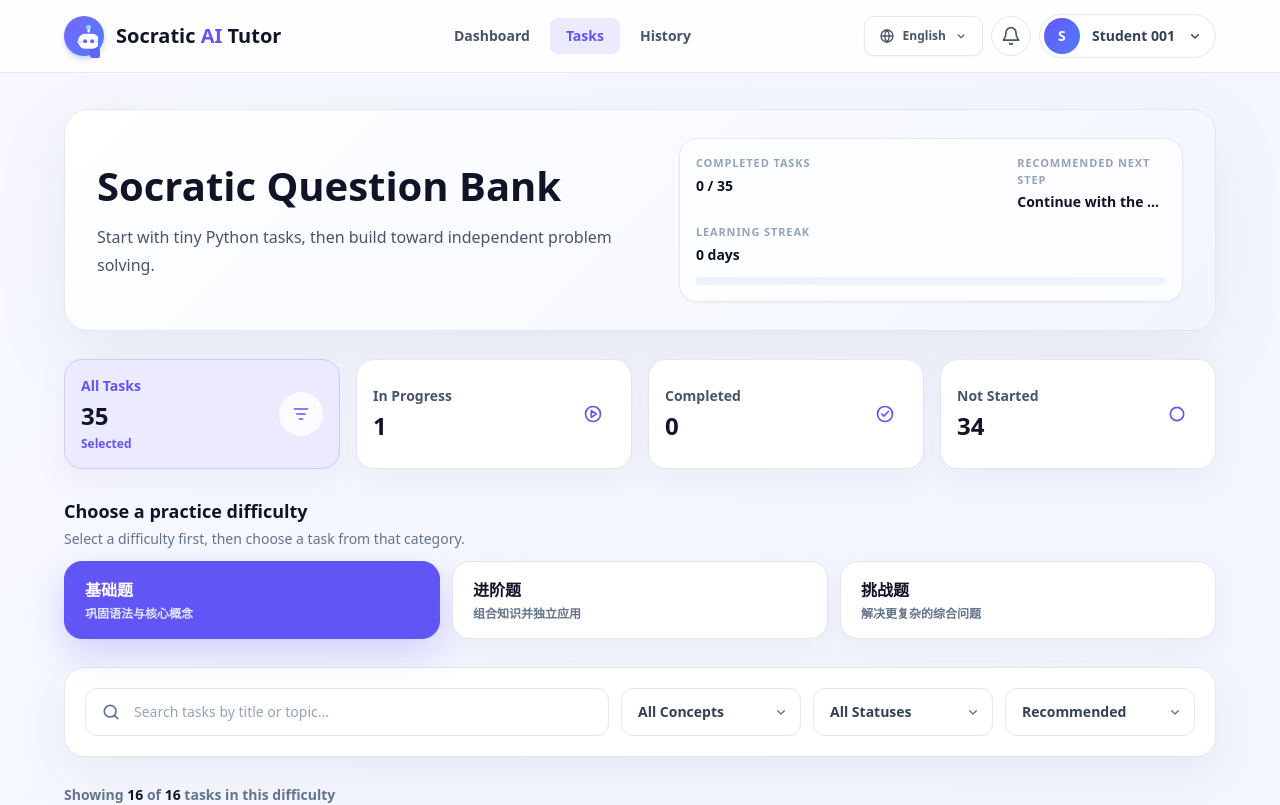
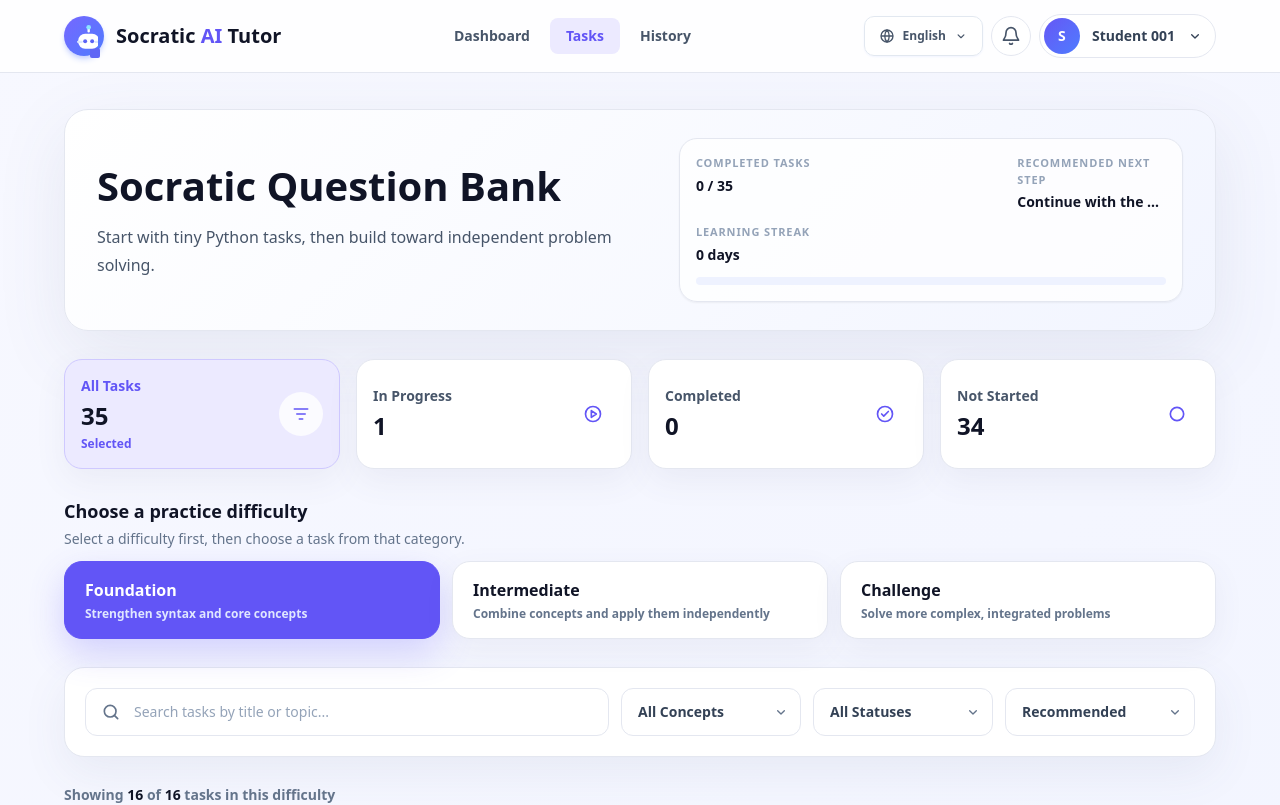
Before and after one commit to Seven777681/socratic-tutor-react, a Next.js app: page /tasks in a window 1280 px wide. Shown: the top 805 px of the page. Built offline with nearby package versions, Linux system fonts and the light colour scheme.

Commit message:
language consistent

```diff
--- a/components/tasks/task-difficulty-tabs.tsx
+++ b/components/tasks/task-difficulty-tabs.tsx
@@ -1,24 +1,25 @@
 import type { TaskDifficulty } from "@/types/task";
+import { useLanguage } from "@/components/i18n/language-provider";
 
 const difficultyOptions: Array<{
   value: TaskDifficulty;
-  label: string;
-  description: string;
+  label: { en: string; zh: string };
+  description: { en: string; zh: string };
 }> = [
   {
     value: "easy",
-    label: "基础题",
-    description: "巩固语法与核心概念",
+    label: { en: "Foundation", zh: "基础题" },
+    description: { en: "Strengthen syntax and core concepts", zh: "巩固语法与核心概念" },
   },
   {
     value: "medium",
-    label: "进阶题",
-    description: "组合知识并独立应用",
+    label: { en: "Intermediate", zh: "进阶题" },
+    description: { en: "Combine concepts and apply them independently", zh: "组合知识并独立应用" },
   },
   {
     value: "hard",
-    label: "挑战题",
-    description: "解决更复杂的综合问题",
+    label: { en: "Challenge", zh: "挑战题" },
+    description: { en: "Solve more complex, integrated problems", zh: "解决更复杂的综合问题" },
   },
 ];
 
@@ -29,18 +30,27 @@ export function TaskDifficultyTabs({
   value: TaskDifficulty;
   onChange: (value: TaskDifficulty) => void;
 }) {
+  const { language, t } = useLanguage();
+
   return (
     <section aria-labelledby="difficulty-heading">
       <div className="mb-3">
         <h2 id="difficulty-heading" className="text-lg font-extrabold text-[#101426]">
-          选择练习难度
+          {t("Choose a practice difficulty", "选择练习难度")}
         </h2>
         <p className="mt-1 text-sm font-medium text-slate-500">
-          先选择一个难度，再从该分类中挑选题目。
+          {t(
+            "Select a difficulty first, then choose a task from that category.",
+            "先选择一个难度，再从该分类中挑选题目。",
+          )}
         </p>
       </div>
 
-      <div className="grid gap-3 sm:grid-cols-3" role="tablist" aria-label="题目难度">
+      <div
+        className="grid gap-3 sm:grid-cols-3"
+        role="tablist"
+        aria-label={t("Task difficulty", "题目难度")}
+      >
         {difficultyOptions.map((option) => {
           const active = value === option.value;
           return (
@@ -56,9 +66,9 @@ export function TaskDifficultyTabs({
                   : "border-[#E4E7F0] bg-white text-[#101426] shadow-[0_10px_30px_rgba(78,91,130,0.07)] hover:border-[#6255f6]/40 hover:bg-indigo-50/40"
               }`}
             >
-              <span className="block text-base font-extrabold">{option.label}</span>
+              <span className="block text-base font-extrabold">{option.label[language]}</span>
               <span className={`mt-1 block text-xs font-semibold ${active ? "text-indigo-100" : "text-slate-500"}`}>
-                {option.description}
+                {option.description[language]}
               </span>
             </button>
           );
--- a/components/tasks/tasks-page-content.tsx
+++ b/components/tasks/tasks-page-content.tsx
@@ -275,8 +275,17 @@ export function TasksPageContent({
 
           <div className="flex items-center justify-between gap-4">
             <p className="text-sm font-semibold text-slate-500">
-              Showing <span className="text-[#101426]">{filteredTasks.length}</span> of{" "}
-              <span className="text-[#101426]">{tasksInSelectedDifficulty}</span> tasks in this difficulty
+              {language === "zh" ? (
+                <>
+                  当前显示 <span className="text-[#101426]">{filteredTasks.length}</span> /{" "}
+                  <span className="text-[#101426]">{tasksInSelectedDifficulty}</span> 道该难度题目
+                </>
+              ) : (
+                <>
+                  Showing <span className="text-[#101426]">{filteredTasks.length}</span> of{" "}
+                  <span className="text-[#101426]">{tasksInSelectedDifficulty}</span> tasks in this difficulty
+                </>
+              )}
             </p>
           </div>
         </>
```
